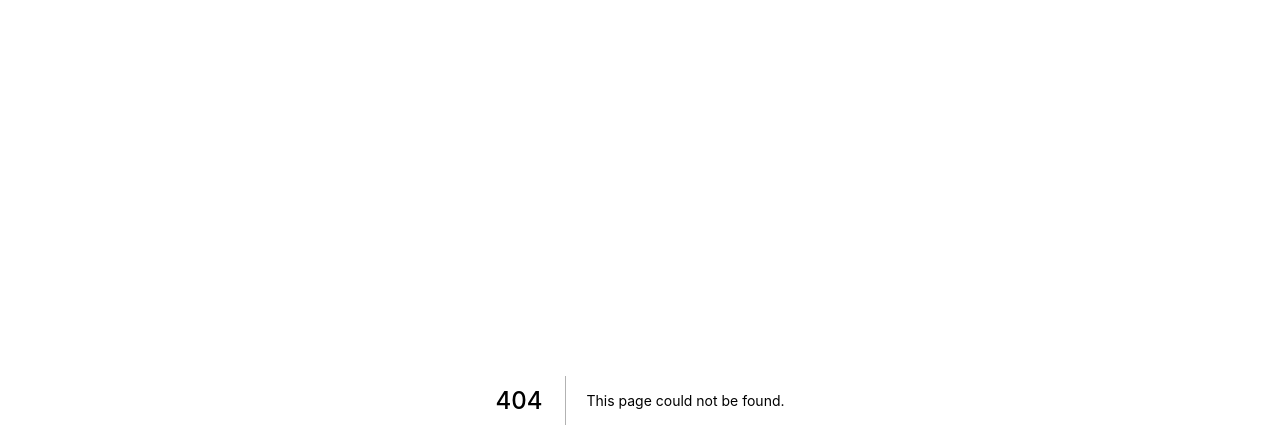
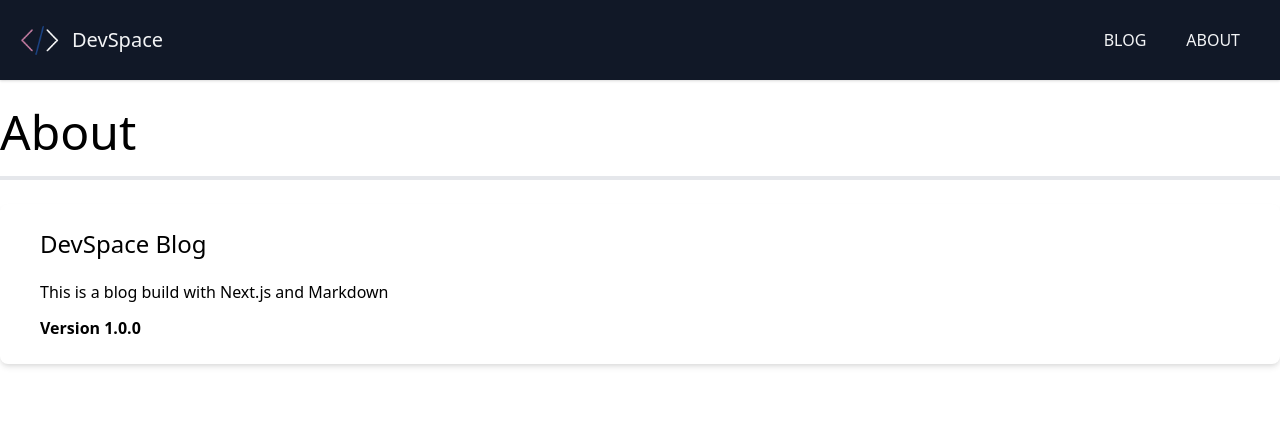
Before and after one commit to CyrilGouv/devspace-blog, a Next.js app: page /about in a window 1280 px wide. Before the commit this address had no page. Shown: the top 448 px of the page. Built offline with nearby package versions, Linux system fonts and the light colour scheme.

Commit message:
About & 404 Page

```diff
--- /dev/null
+++ b/pages/404.js
@@ -0,0 +1,19 @@
+import Layout from "../components/Layout"
+import Link from 'next/link'
+import Image from 'next/image'
+
+export default function NotFoundPage() {
+    return (
+        <Layout title="Page Not Found">
+            <div className="flex flex-col items-center mt-20">
+                <Image src="/images/logo.png" width={70} height={70} className="bg-gray-800 rounded-2xl" />
+
+                <h1 className="text-6xl my-5">Whoops</h1>
+
+                <h2 className="text-4xl text-gray-400 mb-5">
+                    This page doesn't exist
+                </h2>
+            </div>
+        </Layout>
+    )
+}
--- /dev/null
+++ b/pages/about.js
@@ -0,0 +1,21 @@
+import Layout from "../components/Layout";
+
+export default function AboutPage() {
+    return (
+        <Layout title="About DevSpace">
+            <h1 className="text-5xl border-b-4 pb-5 font-blod">About</h1>
+
+            <div className="bg-white shadow-md rounded-lg px-10 py-6 mt-6">
+                <h3 className="text-2xl mb-5">DevSpace Blog</h3>
+
+                <p className="mb-3">
+                    This is a blog build with Next.js and Markdown
+                </p>
+
+                <p>
+                    <span className="font-bold">Version 1.0.0</span>
+                </p>
+            </div>
+        </Layout>
+    )
+}
--- /dev/null
+++ b/pages/blog/index.js
@@ -0,0 +1,10 @@
+import Layout from "../../components/Layout"
+
+
+export default function BlogPage() {
+    return (
+        <Layout>
+            <h1>Blog</h1>
+        </Layout>
+    )
+}
```
